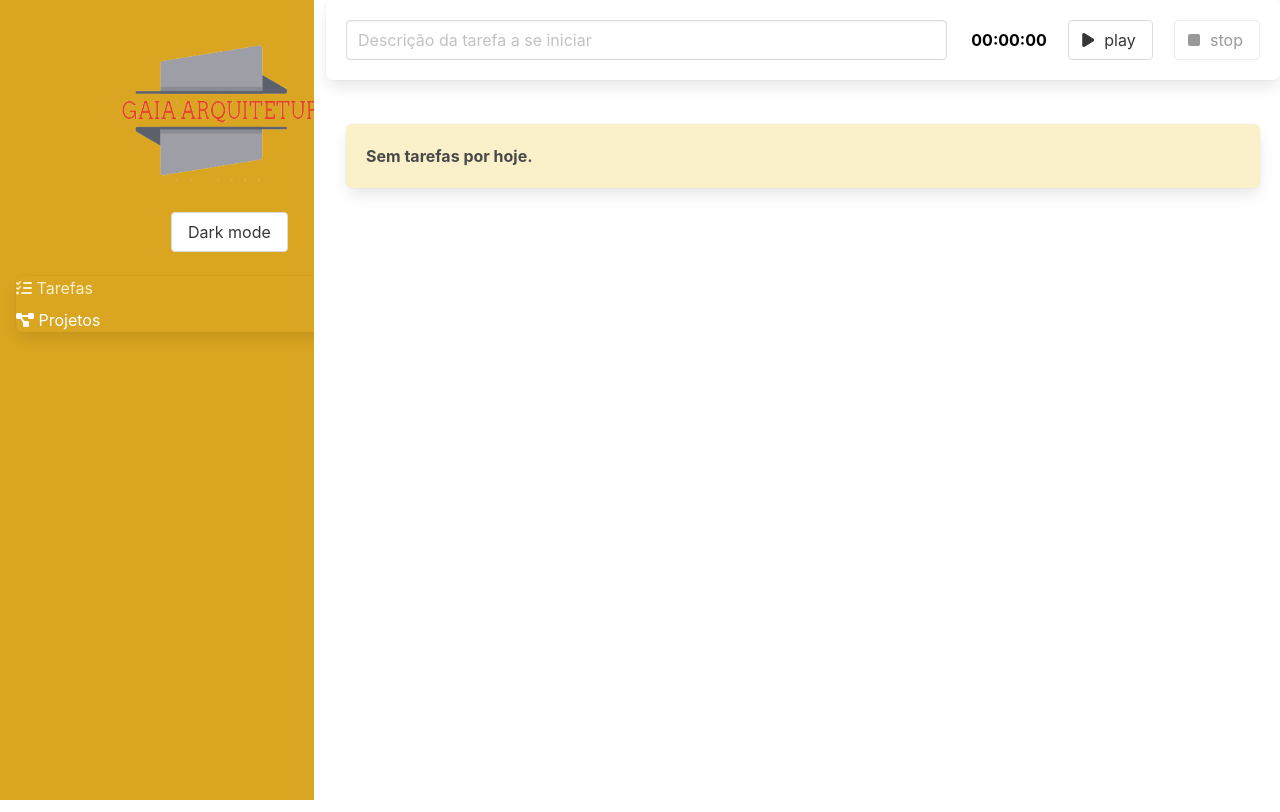
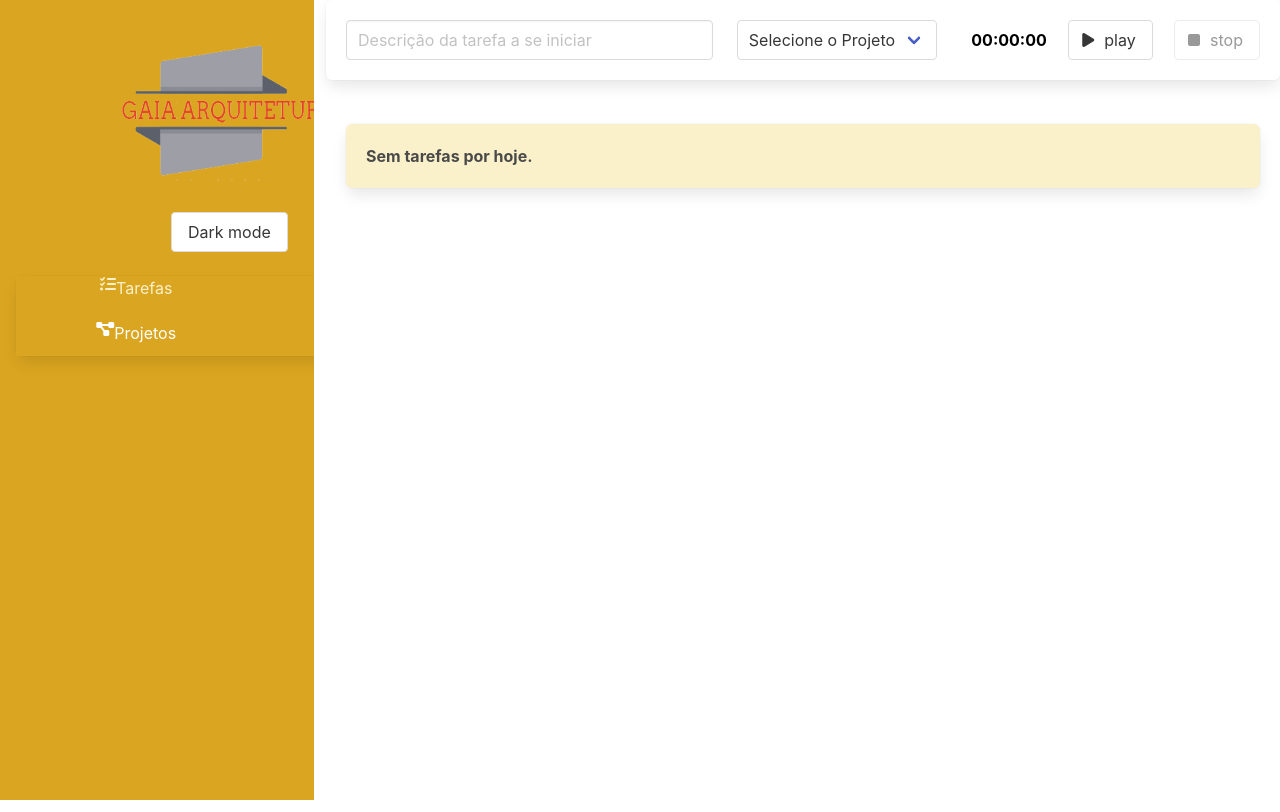
Before and after one commit to JrAdilson/TaskListVue, a Vue app: page /#/ in a window 1280 px wide. Built offline with nearby package versions, Linux system fonts and the light colour scheme.

Commit message:
initial vuex

```diff
--- a/package.json
+++ b/package.json
@@ -11,7 +11,8 @@
     "bulma": "^0.9.4",
     "core-js": "^3.8.3",
     "vue": "^3.2.13",
-    "vue-router": "^4.1.1"
+    "vue-router": "^4.1.1",
+    "vuex": "^4.0.2"
   },
   "devDependencies": {
     "@fortawesome/fontawesome-free": "^6.1.1",
--- a/src/components/Form.vue
+++ b/src/components/Form.vue
@@ -2,7 +2,7 @@
   <div class="box form">
     <div class="columns">
       <div
-        class="column is-8"
+        class="column is-5"
         role="form"
         aria-label="Formulário para criar nova tarefa"
       >
@@ -13,6 +13,19 @@
           v-model="descTask"
         />
       </div>
+      <div class="column is-3">
+        <div class="select">
+          <select v-model="idProjeto">
+            <option value="">Selecione o Projeto</option>
+            <option :value="projeto.id"
+            v-for="projeto in projetos"
+            :key="projeto.id"
+          >
+          {{projeto.nome}}
+          </option>
+        </select>
+      </div>
+      </div>
       <div class="column">
         <TemporiZador @tempFinal="finTask"/>
       </div>
@@ -21,8 +34,11 @@
 </template>
 
 <script lang="ts">
-import { defineComponent } from "vue";
+import { computed, defineComponent } from "vue";
 import TemporiZador from "./Temp.vue";
+import { useStore } from "vuex";
+import { key } from "@/store";
+
 export default defineComponent({
   name: "FormHo",
   emits: ['toSaveTask'],
@@ -31,16 +47,24 @@ export default defineComponent({
   },
   data(){
     return {
-      descTask: ''
+      descTask: '',
+      idProjeto: ''
     }
   },
   methods: {
     finTask(tempoDec: number) : void{
       this.$emit('toSaveTask', {
         tempoSec: tempoDec,
-        descTask: this.descTask
+        descTask: this.descTask,
+        projeto: this.projetos.find(proj => proj.id == this.idProjeto)
       })
       this.descTask = ''
+    }
+  },
+  setup(){
+    const store = useStore(key)
+    return {
+      projetos: computed(() => store.state.projetos)
     }
   }
 });
--- a/src/components/Lateral.vue
+++ b/src/components/Lateral.vue
@@ -9,13 +9,13 @@
     <nav class="panel mt-5">
       <ul>
         <li>
-          <router-link to="/" class="link">
+          <router-link to="/" class="link" id="task">
             <i class="fas fa-tasks"></i>
             Tarefas
           </router-link>
         </li>
         <li>
-          <router-link to="/projetos" class="link">
+          <router-link to="/projetos" class="link" id="project">
             <i class="fas fa-project-diagram"></i>
             Projetos
           </router-link>
@@ -73,7 +73,13 @@ img {
   margin: 8px 0;
 }
 .link{
+  height: 35px;
+  background-color: #daa520;
   color: #fff;
+  display: flex;
+  justify-content: center;
+  margin-right: 90px;
+  margin-top: 10px;
 }
 .link:hover{
   color: #FAF0CA;
--- a/src/interfaces/ITask.ts
+++ b/src/interfaces/ITask.ts
@@ -1,4 +1,7 @@
+import IProject from "./IProject";
+
 export default interface ITask{
     tempoSec: number,
-    descTask: string
+    descTask: string,
+    projeto: IProject
 }
--- a/src/main.ts
+++ b/src/main.ts
@@ -2,6 +2,8 @@ import { createApp } from 'vue'
 import App from './App.vue'
 import Routes from '@/routes'
 import '@fortawesome/fontawesome-free/css/all.css'
+import { key, store } from './store'
 createApp(App)
 .use(Routes)
+.use(store, key)
 .mount('#app')
--- /dev/null
+++ b/src/store/index.ts
@@ -0,0 +1,26 @@
+import IProject from "@/interfaces/IProject";
+import { InjectionKey } from "vue";
+import { createStore, Store } from "vuex";
+
+interface State {
+  projetos: IProject[];
+}
+export const key: InjectionKey<Store<State>> = Symbol()
+export const store = createStore<State>({
+  state: {
+    projetos: [
+      {
+        id: new Date().toISOString(),
+        nome: "TypeScript",
+      },
+      {
+        id: new Date().toISOString(),
+        nome: "Vue",
+      },
+      {
+        id: new Date().toISOString(),
+        nome: "Vuex",
+      }
+    ]
+  },
+});
--- a/src/views/Projetos.vue
+++ b/src/views/Projetos.vue
@@ -34,7 +34,7 @@
 
 <script lang="ts">
 import { defineComponent } from "vue";
-import IProject from "../interfaces/Project";
+import IProject from "../interfaces/IProject";
 export default defineComponent({
   name: "ProjectS",
   data() {
@@ -59,4 +59,7 @@ export default defineComponent({
 .projetos {
   padding: 1.25rem;
 }
+.table{
+  margin-top: 35px;
+}
 </style>
```
Also changed, not shown: 2 other files (tests, documents, lock files or other folders).
